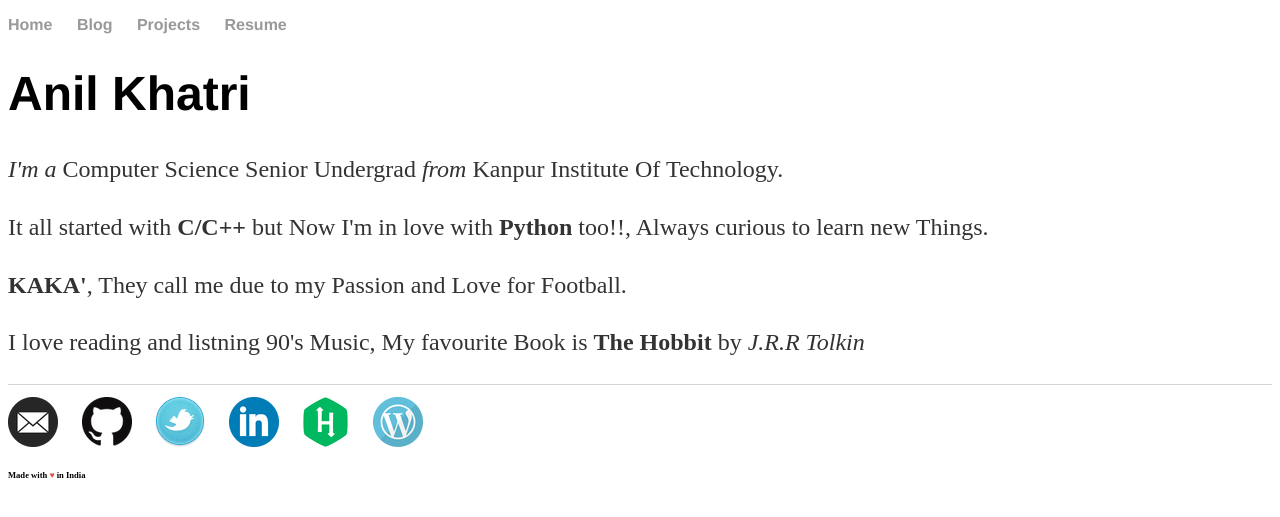
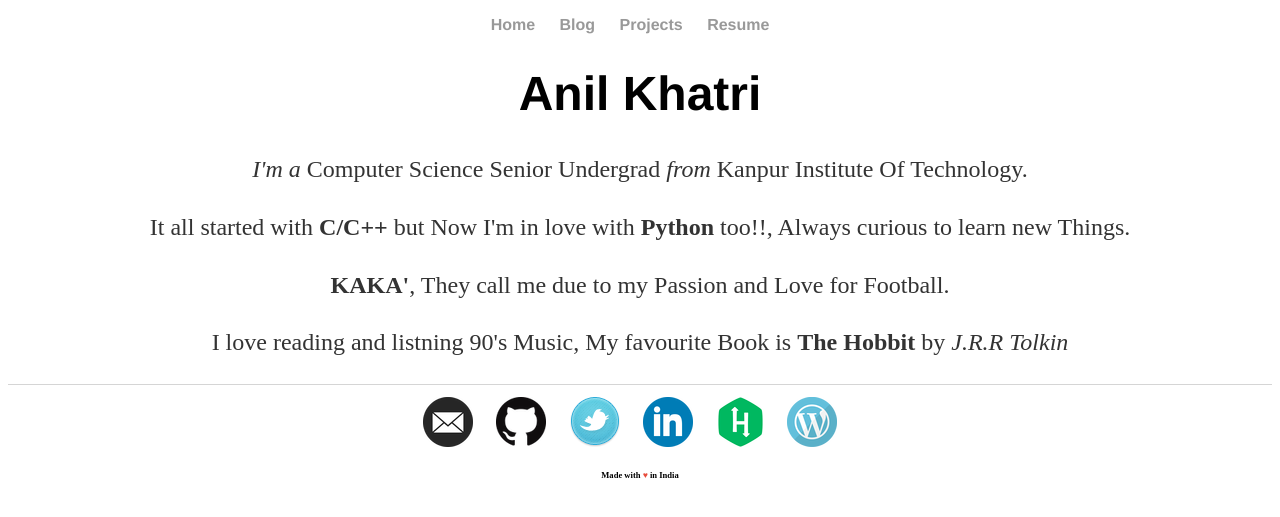
Before and after one commit to imkaka/imkaka.github.io, a Jekyll site: the page built from index.html, in a window 1280 px wide. Shown: the top 517 px of the page. Built offline with Jekyll 4.4.1, drawn with Linux system fonts in a browser that asks for light colours; nearby versions of some CDN libraries.

Commit message:
added a style

```diff
--- a/_layouts/default.html
+++ b/_layouts/default.html
@@ -20,6 +20,13 @@
 	<meta property="og:description" content="Anil Khatri _imkaka http://twitter.com/_imkaka" />
 	<meta property="og:url" content="http://imkaka.github.io" />
 	<meta property="og:site_name" content="imkaka.github.io" />
+
+	<style>
+	html{
+		text-align: center;
+	}
+
+	</style>
 	</head>
 	<body>
 		<nav>
```
